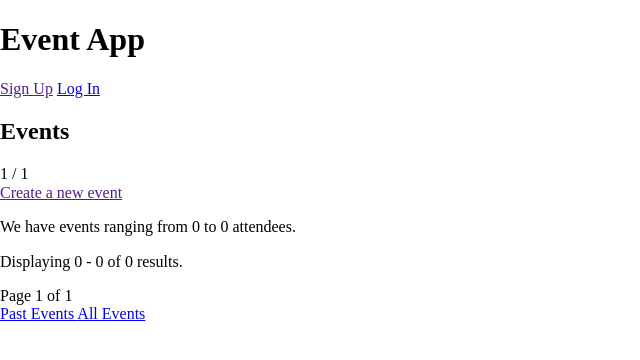
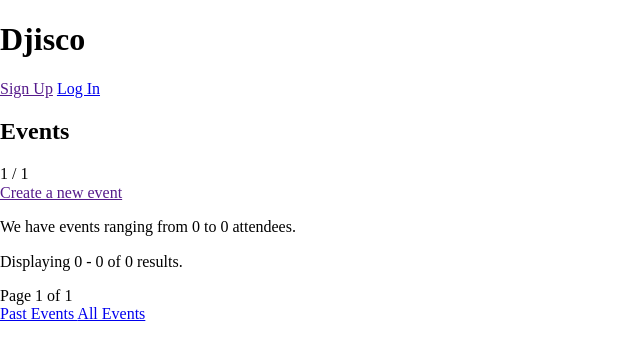
Before and after one commit to 16000psi/djisco, a Django app: page /events/ in a window 1280 px wide. Shown: the top 360 px of the page, without its empty margins (0-640 px from the left). Run offline with Django 4.2, Linux system fonts and the light colour scheme; data that the repository does not hold is empty.

Commit message:
Improve base template, add propper title

```diff
--- a/events/templates/base.html
+++ b/events/templates/base.html
@@ -1,24 +1,22 @@
 {% load static %}
-<!DOCTYPE html>
+<!DOCTYPE HTML>
 <html lang="en">
 <head>
-    <link
-      rel="stylesheet"
-      type="text/css"
-      href="https://cdnjs.cloudflare.com/ajax/libs/normalize/8.0.1/normalize.min.css"
-    />
-    <link rel="preconnect" href="https://fonts.googleapis.com">
-    <link rel="preconnect" href="https://fonts.gstatic.com" crossorigin>
-    <link href="https://fonts.googleapis.com/css2?family=Inconsolata:wght@200..900&display=swap" rel="stylesheet">
+    <meta charset="UTF-8">
+    <meta name="description" content="Organise Events!">
+    <meta name="keywords" content="Event,food,guests">
+    <link rel="stylesheet" type="text/css" href="https://cdnjs.cloudflare.com/ajax/libs/normalize/8.0.1/normalize.min.css">
+    <link rel="stylesheet" href="https://fonts.googleapis.com/css?family=Open+Sans">
     {% block css %}
-        <link rel="stylesheet" href="{% static 'css/main.css' %}" />
+        <link rel="stylesheet" href="{% static 'css/academy-fe.css' %}">
+        <link rel="stylesheet" href="{% static 'css/main.css' %}">
     {% endblock css %}
     <title>{% block title %} Djisco {% endblock title %}</title>
 </head>
 <body>
     <header class="header">
         <div class="header__inner">
-                <h1>Event App</h1>
+            <h1>Djisco</h1>
             {% if user.is_authenticated %}
                <p>You are logged in as <strong>{{ user.username }}</strong>.</p>
             {% endif %}
```
Lines whose indentation alone changed are shown as unchanged.
